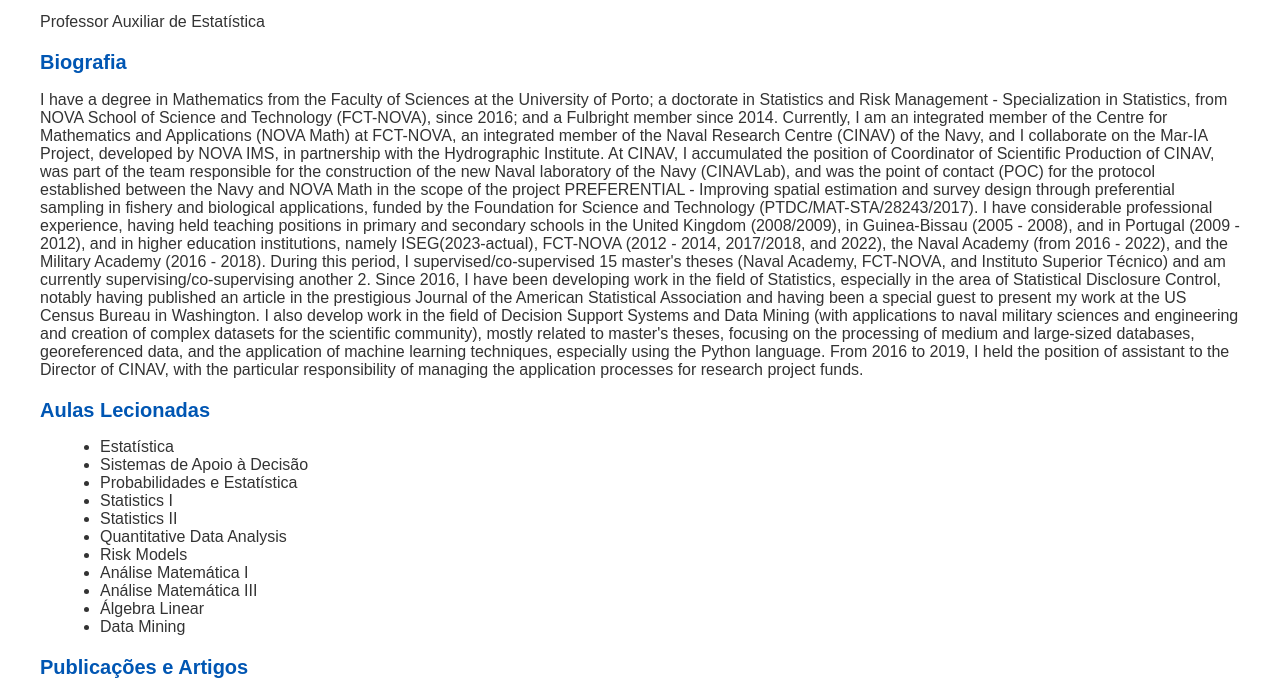
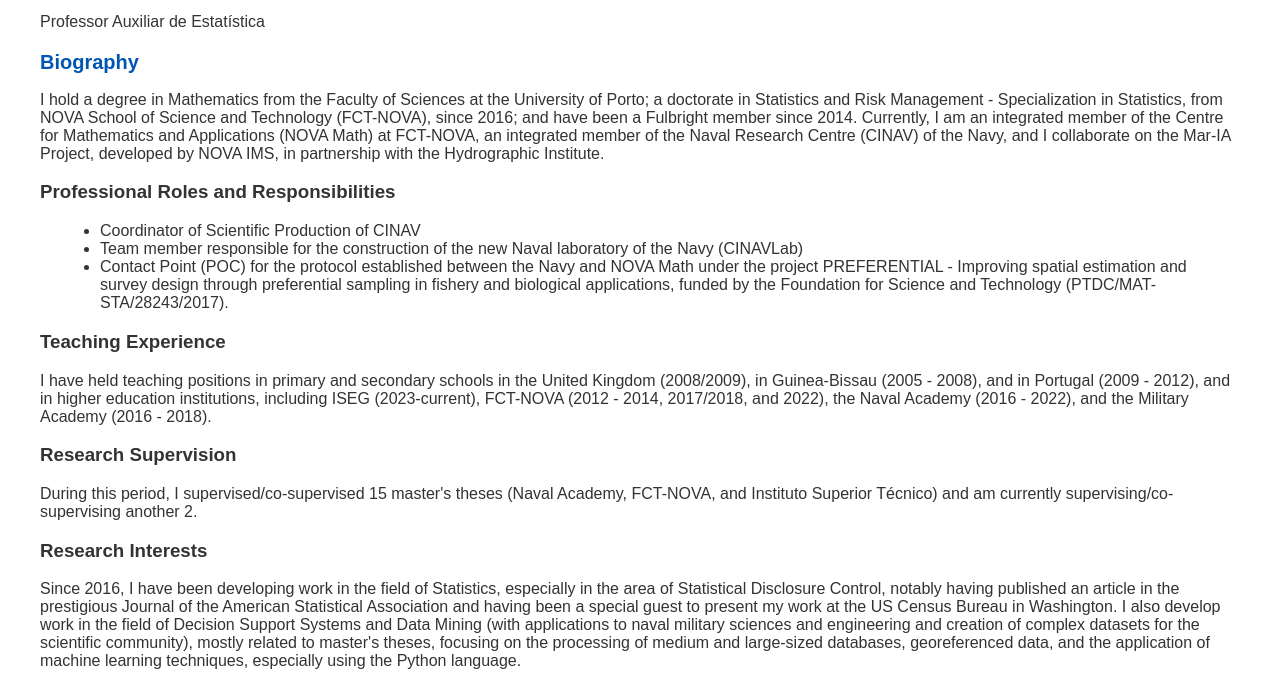
Before and after one commit to ricardomourarpm/Webpage, a plain HTML site: page index.html in a window 1280 px wide. Shown: the part 71-757 px from the top of the page. Drawn offline with Linux system fonts and the light colour scheme.

Commit message:
Update index.html

```diff
--- a/index.html
+++ b/index.html
@@ -24,25 +24,25 @@
     <p>Professor Auxiliar de Estatística</p>
 </header>
 <section id="bio">
-    <h2>Biografia</h2>
-    <p>I have a degree in Mathematics from the Faculty of Sciences at the University of Porto;
-        a doctorate in Statistics and Risk Management - Specialization in Statistics, from NOVA School of Science and Technology (FCT-NOVA), since 2016;
-        and a Fulbright member since 2014.
-        Currently, I am an integrated member of the Centre for Mathematics and Applications (NOVA Math) at FCT-NOVA, an integrated member of the Naval Research Centre (CINAV) of the Navy,
-        and I collaborate on the Mar-IA Project, developed by NOVA IMS, in partnership with the Hydrographic Institute.
-        At CINAV, I accumulated the position of Coordinator of Scientific Production of CINAV, was part of the team responsible for the construction of the new Naval laboratory of the Navy (CINAVLab),
-        and was the point of contact (POC) for the protocol established between the Navy and NOVA Math
-        in the scope of the project PREFERENTIAL - Improving spatial estimation and survey design through preferential sampling in fishery and biological applications,
-        funded by the Foundation for Science and Technology (PTDC/MAT-STA/28243/2017). I have considerable professional experience,
-        having held teaching positions in primary and secondary schools in the United Kingdom (2008/2009), in Guinea-Bissau (2005 - 2008),
-        and in Portugal (2009 - 2012), and in higher education institutions, namely ISEG(2023-actual), FCT-NOVA (2012 - 2014, 2017/2018, and 2022),
-        the Naval Academy (from 2016 - 2022), and the Military Academy (2016 - 2018).
-        During this period, I supervised/co-supervised 15 master's theses (Naval Academy, FCT-NOVA, and Instituto Superior Técnico) and am currently supervising/co-supervising another 2.
-        Since 2016, I have been developing work in the field of Statistics, especially in the area of Statistical Disclosure Control,
-        notably having published an article in the prestigious Journal of the American Statistical Association and having been a special guest to present my work at the US Census Bureau in Washington.
-        I also develop work in the field of Decision Support Systems and Data Mining (with applications to naval military sciences and engineering and creation of complex datasets for the scientific community),
-        mostly related to master's theses, focusing on the processing of medium and large-sized databases, georeferenced data, and the application of machine learning techniques, especially using the Python language.
-        From 2016 to 2019, I held the position of assistant to the Director of CINAV, with the particular responsibility of managing the application processes for research project funds.</p>
+    <h2>Biography</h2>
+    <p>I hold a degree in Mathematics from the Faculty of Sciences at the University of Porto;
+       a doctorate in Statistics and Risk Management - Specialization in Statistics, from NOVA School of Science and Technology (FCT-NOVA), since 2016;
+       and have been a Fulbright member since 2014. Currently, I am an integrated member of the Centre for Mathematics and Applications (NOVA Math) at FCT-NOVA,
+       an integrated member of the Naval Research Centre (CINAV) of the Navy, and I collaborate on the Mar-IA Project, developed by NOVA IMS, in partnership with the Hydrographic Institute.</p>
+    <h3>Professional Roles and Responsibilities</h3>
+    <ul>
+        <li>Coordinator of Scientific Production of CINAV</li>
+        <li>Team member responsible for the construction of the new Naval laboratory of the Navy (CINAVLab)</li>
+        <li>Contact Point (POC) for the protocol established between the Navy and NOVA Math under the project PREFERENTIAL - Improving spatial estimation and survey design through preferential sampling in fishery and biological applications, funded by the Foundation for Science and Technology (PTDC/MAT-STA/28243/2017).</li>
+    </ul>
+    <h3>Teaching Experience</h3>
+    <p>I have held teaching positions in primary and secondary schools in the United Kingdom (2008/2009), in Guinea-Bissau (2005 - 2008), and in Portugal (2009 - 2012), and in higher education institutions, including ISEG (2023-current), FCT-NOVA (2012 - 2014, 2017/2018, and 2022), the Naval Academy (2016 - 2022), and the Military Academy (2016 - 2018).</p>
+    <h3>Research Supervision</h3>
+    <p>During this period, I supervised/co-supervised 15 master's theses (Naval Academy, FCT-NOVA, and Instituto Superior Técnico) and am currently supervising/co-supervising another 2.</p>
+    <h3>Research Interests</h3>
+    <p>Since 2016, I have been developing work in the field of Statistics, especially in the area of Statistical Disclosure Control, notably having published an article in the prestigious Journal of the American Statistical Association and having been a special guest to present my work at the US Census Bureau in Washington. I also develop work in the field of Decision Support Systems and Data Mining (with applications to naval military sciences and engineering and creation of complex datasets for the scientific community), mostly related to master's theses, focusing on the processing of medium and large-sized databases, georeferenced data, and the application of machine learning techniques, especially using the Python language.</p>
+    <h3>Additional Roles</h3>
+    <p>From 2016 to 2019, I held the position of assistant to the Director of CINAV, with the particular responsibility of managing the application processes for research project funds.</p>
 </section>
 <section id="teaching">
     <h2>Aulas Lecionadas</h2>
```
